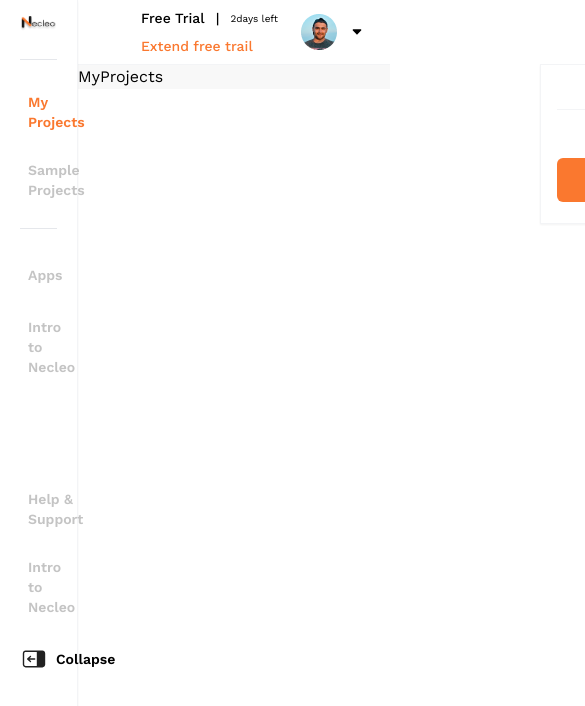
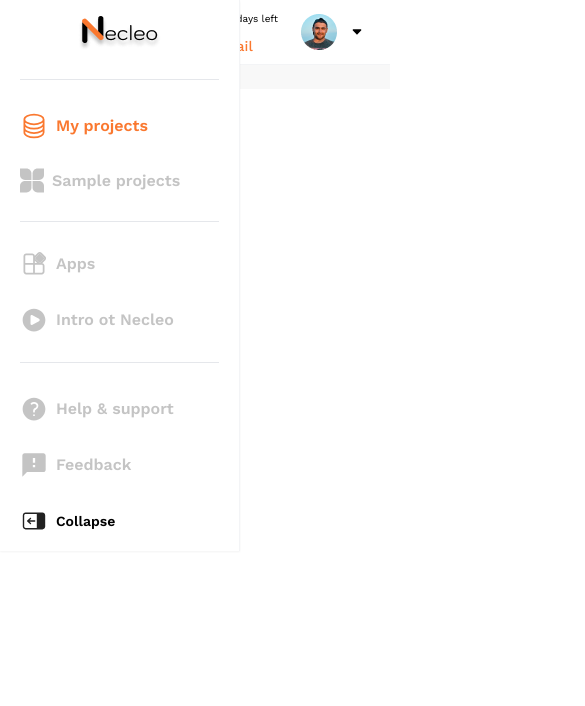
Before and after one commit to Shahed007/necleo, a React (Vite) app: page / in a window 390 px wide. Shown: the top 706 px of the page, 585 px wide, since content can reach past the window. Built offline with nearby package versions, Linux system fonts and the light colour scheme.

Commit message:
Re fectored side nav and solved responsive issue.

```diff
--- a/index.html
+++ b/index.html
@@ -1,4 +1,4 @@
-<!doctype html>
+<!DOCTYPE html>
 <html lang="en">
 
 <head>
@@ -8,7 +8,7 @@
   <title>Vite + React</title>
 </head>
 
-<body class="font-work_sans font-normal overflow-x-hidden h-screen">
+<body class="font-work_sans font-normal  ">
   <div id="root"></div>
   <script type="module" src="/src/main.jsx"></script>
 </body>
--- a/src/dashboard/DashboardLayout.jsx
+++ b/src/dashboard/DashboardLayout.jsx
@@ -1,19 +1,28 @@
 import { Outlet } from "react-router-dom";
 import Navbar from "./pages/shared/navbar/Navbar";
 import SideNavbar from "./pages/shared/sideNav/SideNavbar";
+import { useState } from "react";
 
 const DashboardLayout = () => {
+  const [collapse, setCollapse] = useState(true);
+
+  const handleCollapse = () => {
+    setCollapse(!collapse);
+  };
   return (
     <>
-      <header className="bg-white border-b border-b-gray-100">
-        <Navbar></Navbar>
+      <header className="bg-white border-b border-b-gray-100 overflow-x-hidden ">
+        <Navbar handleCollapse={handleCollapse}></Navbar>
+        <SideNavbar handleCollapse={handleCollapse} collapse={collapse} />
       </header>
-      <main className="flex h-full">
-        <aside className="w-1/5 h-full">
-          <SideNavbar></SideNavbar>
-        </aside>
-        <section className="bg-[#F8F8F8] flex-1 h-full">
-          <Outlet></Outlet>
+      <main className="flex flex-col lg:flex-row h-full overflow-x-hidden">
+        <aside
+          className={`lg:block hidden ${
+            collapse ? "w-1/5" : "w-0"
+          } duration-200 ease-in-out transition-all overflow-y-auto`}
+        ></aside>
+        <section className="bg-[#F8F8F8] flex-1 h-full overflow-y-auto">
+          <Outlet />
         </section>
       </main>
     </>
--- a/src/dashboard/pages/shared/navbar/Navbar.jsx
+++ b/src/dashboard/pages/shared/navbar/Navbar.jsx
@@ -2,8 +2,9 @@ import avatar from "../../../../assets/image/avatar.png";
 import { TiArrowSortedDown } from "react-icons/ti";
 import Button from "../../../../components/button/Button";
 import { useEffect, useState } from "react";
+import PropTypes from "prop-types";
 
-const Navbar = () => {
+const Navbar = ({ handleCollapse }) => {
   const [avatarToggle, setAvatarToggle] = useState(false);
 
   const handleBodyClick = (event) => {
@@ -22,7 +23,7 @@ const Navbar = () => {
 
   return (
     <nav className="h-16 max-w-screen-xl xl:px-0 px-4 py-2 mx-auto flex justify-between items-center">
-      <button>
+      <button onClick={handleCollapse} className="active:scale-95">
         <svg
           xmlns="http://www.w3.org/2000/svg"
           fill="none"
@@ -57,8 +58,8 @@ const Navbar = () => {
           <TiArrowSortedDown className="text-[12] text-black" />
         </div>
         <div
-          className={`absolute bg-white shadow-sm border-l border-t border-gray-100 border-b h-40 p-4 w-60 top-16  duration-300 ease-in-out flex flex-col gap-6 ${
-            avatarToggle ? "right-0" : "-right-full"
+          className={`absolute bg-white shadow-sm border-l border-t border-gray-100 border-b h-40 p-4 w-60 top-16 right-0 duration-300 ease-in-out flex flex-col gap-6 ${
+            avatarToggle ? "opacity-100" : "opacity-0 -right-full"
           }`}
         >
           <div>
@@ -74,4 +75,8 @@ const Navbar = () => {
   );
 };
 
+Navbar.propTypes = {
+  handleCollapse: PropTypes.func.isRequired,
+};
+
 export default Navbar;
--- /dev/null
+++ b/src/dashboard/pages/shared/sideNav/NavItem/NavItem.jsx
@@ -0,0 +1,30 @@
+import PropTypes from "prop-types";
+import { NavLink } from "react-router-dom";
+
+const linkStyles = {
+  active: "font-semibold text-primary flex items-center gap-2",
+  inactive:
+    "font-semibold text-color_secondary flex items-center gap-2 duration-150 transition-colors hover:text-primary",
+};
+
+const NavItem = ({ to, text, children }) => {
+  return (
+    <NavLink
+      to={to}
+      className={({ isActive }) =>
+        isActive ? `${linkStyles.active}` : `${linkStyles.inactive}`
+      }
+    >
+      <span>{children}</span>
+      {text}
+    </NavLink>
+  );
+};
+
+NavItem.propTypes = {
+  to: PropTypes.string.isRequired,
+  text: PropTypes.string.isRequired,
+  children: PropTypes.node.isRequired,
+};
+
+export default NavItem;
--- a/src/dashboard/pages/shared/sideNav/SideNavbar.jsx
+++ b/src/dashboard/pages/shared/sideNav/SideNavbar.jsx
@@ -1,26 +1,27 @@
 import { Link, NavLink } from "react-router-dom";
 import logo from "../../../../assets/logo/logo.png";
+import PropTypes from "prop-types";
+import NavItem from "./NavItem/NavItem";
 
-const SideNavbar = () => {
+const SideNavbar = ({ handleCollapse, collapse }) => {
   return (
-    <div className="absolute top-0 left-0 w-1/5 bg-white border-r border-gray-100 shadow-sm h-full  px-5 py-4">
+    <div
+      className={`absolute top-0 w-60  xl:w-1/5 bg-white border-r border-gray-100 shadow-sm lg:h-screen overflow-y-auto  px-5 py-4 ${
+        collapse
+          ? "left-0 duration-200 ease-in-out transition-all"
+          : "-left-full duration-200 ease-in-out transition-all"
+      }`}
+    >
       <div className=" pb-7 border-b flex justify-center items-center">
         <Link to="/">
           <img src={logo} alt="logo" />
         </Link>
       </div>
-      <div className=" mb-auto flex flex-col gap-28 ">
-        <div>
+
+      <div className="flex flex-col justify-between gap-8  h-full">
         <ul className="mt-8 space-y-7 border-b pb-7 ">
           <li>
-              <NavLink
-                to="/"
-                className={({ isActive }) =>
-                  isActive
-                    ? "font-semibold text-primary flex items-center gap-2 "
-                    : "font-semibold text-color_secondary flex items-center gap-2 duration-150 transition-colors hover:text-primary"
-                }
-              >
+            <NavItem to="/" text="My projects">
               <svg
                 xmlns="http://www.w3.org/2000/svg"
                 fill="none"
@@ -35,18 +36,10 @@ const SideNavbar = () => {
                   d="M20.25 6.375c0 2.278-3.694 4.125-8.25 4.125S3.75 8.653 3.75 6.375m16.5 0c0-2.278-3.694-4.125-8.25-4.125S3.75 4.097 3.75 6.375m16.5 0v11.25c0 2.278-3.694 4.125-8.25 4.125s-8.25-1.847-8.25-4.125V6.375m16.5 0v3.75m-16.5-3.75v3.75m16.5 0v3.75C20.25 16.153 16.556 18 12 18s-8.25-1.847-8.25-4.125v-3.75m16.5 0c0 2.278-3.694 4.125-8.25 4.125s-8.25-1.847-8.25-4.125"
                 />
               </svg>
-                <span className="text-sm">My Projects</span>
-              </NavLink>
+            </NavItem>
           </li>
-            <li>
-              <NavLink
-                to="/sample-projects"
-                className={({ isActive }) =>
-                  isActive
-                    ? "font-semibold text-primary flex items-center gap-2  "
-                    : " font-semibold text-color_secondary flex items-center gap-2 duration-150 transition-colors hover:text-primary"
-                }
-              >
+          <li className="border-b pb-7">
+            <NavItem to="/sample-projects" text="Sample projects">
               <svg
                 xmlns="http://www.w3.org/2000/svg"
                 width="24"
@@ -71,20 +64,10 @@ const SideNavbar = () => {
                   d="M11.4098 19.582C11.4098 22.2981 9.20796 24.5 6.4918 24.5H0.196722C0.0880756 24.5 0 24.4119 0 24.3033V18.0082C0 15.292 2.20188 13.0902 4.91803 13.0902H11.4098V19.582Z"
                 />
               </svg>
-                <span className="text-sm">Sample Projects</span>
-              </NavLink>
+            </NavItem>
           </li>
-          </ul>
-          <ul className="mt-8 space-y-7  ">
           <li>
-              <NavLink
-                to="/apps"
-                className={({ isActive }) =>
-                  isActive
-                    ? "font-semibold text-primary flex items-center gap-2 "
-                    : "font-semibold text-color_secondary flex items-center gap-2 duration-150 transition-colors hover:text-primary"
-                }
-              >
+            <NavItem to="/apps" text="Apps">
               <svg
                 xmlns="http://www.w3.org/2000/svg"
                 width="28"
@@ -101,18 +84,10 @@ const SideNavbar = () => {
                   d="M19.0994 3.95568L15.3909 7.66425C15.0492 8.00595 15.0492 8.55998 15.3909 8.90169L19.0994 12.6103C19.4411 12.952 19.9951 12.952 20.3369 12.6103L24.0455 8.90169C24.3872 8.55998 24.3872 8.00595 24.0455 7.66425L20.3369 3.95568C19.9951 3.61398 19.4411 3.61398 19.9C4 3.61398 4 3.61398 19.0994 3.95568Z"
                 />
               </svg>
-                <span className="text-sm">Apps</span>
-              </NavLink>
+            </NavItem>
           </li>
           <li>
-              <NavLink
-                to="/intro-necleo"
-                className={({ isActive }) =>
-                  isActive
-                    ? "font-semibold text-primary flex items-center gap-2  "
-                    : " font-semibold text-color_secondary flex items-center gap-2 duration-150 transition-colors hover:text-primary"
-                }
-              >
+            <NavItem to="/intro-necleo" text="Intro ot Necleo">
               <svg
                 xmlns="http://www.w3.org/2000/svg"
                 viewBox="0 0 24 24"
@@ -125,22 +100,12 @@ const SideNavbar = () => {
                   clipRule="evenodd"
                 />
               </svg>
-
-                <span className="text-sm">Intro to Necleo</span>
-              </NavLink>
+            </NavItem>
           </li>
         </ul>
-        </div>
-        <ul className=" space-y-7   ">
+        <ul className="space-y-7">
           <li>
-            <NavLink
-              to="/apps"
-              className={({ isActive }) =>
-                isActive
-                  ? "font-semibold text-primary flex items-center gap-2 "
-                  : "font-semibold text-color_secondary flex items-center gap-2 duration-150 transition-colors hover:text-primary"
-              }
-            >
+            <NavItem to="/help&support" text="Help & support">
               <svg
                 xmlns="http://www.w3.org/2000/svg"
                 viewBox="0 0 24 24"
@@ -153,19 +118,10 @@ const SideNavbar = () => {
                   clipRule="evenodd"
                 />
               </svg>
-
-              <span className="text-sm">Help & Support</span>
-            </NavLink>
+            </NavItem>
           </li>
           <li>
-            <NavLink
-              to="/intro-necleo"
-              className={({ isActive }) =>
-                isActive
-                  ? "font-semibold text-primary flex items-center gap-2  "
-                  : " font-semibold text-color_secondary flex items-center gap-2 duration-150 transition-colors hover:text-primary"
-              }
-            >
+            <NavItem to="/feedback" text="Feedback">
               <svg
                 xmlns="http://www.w3.org/2000/svg"
                 width="28"
@@ -184,18 +140,19 @@ const SideNavbar = () => {
                     <rect
                       width="28"
                       height="28"
-                      fill="noone"
+                      fill="none"
                       className="fill-current"
                     />
                   </clipPath>
                 </defs>
               </svg>
-
-              <span className="text-sm">Intro to Necleo</span>
-            </NavLink>
+            </NavItem>
           </li>
           <li>
-            <button className="flex items-center gap-2 text-sm font-semibold">
+            <button
+              className="flex items-center gap-2 text-sm font-semibold"
+              onClick={handleCollapse}
+            >
               <svg
                 xmlns="http://www.w3.org/2000/svg"
                 width="28"
@@ -217,4 +174,9 @@ const SideNavbar = () => {
   );
 };
 
+SideNavbar.propTypes = {
+  handleCollapse: PropTypes.func.isRequired,
+  collapse: PropTypes.bool.isRequired,
+};
+
 export default SideNavbar;
--- a/src/index.css
+++ b/src/index.css
@@ -3,3 +3,37 @@
 @tailwind base;
 @tailwind components;
 @tailwind utilities;
+
+* {
+  margin: 0;
+  padding: 0;
+  box-sizing: border-box;
+}
+
+body {
+  overflow-x: hidden !important;
+}
+
+::-webkit-scrollbar-track {
+  -webkit-box-shadow: inset 0 0 6px rgba(0, 0, 0, 0.3);
+  background-color: #f5f5f5;
+}
+
+::-webkit-scrollbar {
+  width: 10px;
+  background-color: #f5f5f5;
+}
+
+::-webkit-scrollbar-thumb {
+  background-color: #f90;
+  background-image: -webkit-linear-gradient(
+    45deg,
+    rgba(255, 255, 255, 0.2) 25%,
+    transparent 25%,
+    transparent 50%,
+    rgba(255, 255, 255, 0.2) 50%,
+    rgba(255, 255, 255, 0.2) 75%,
+    transparent 75%,
+    transparent
+  );
+}
```
Lines whose indentation alone changed are shown as unchanged.
